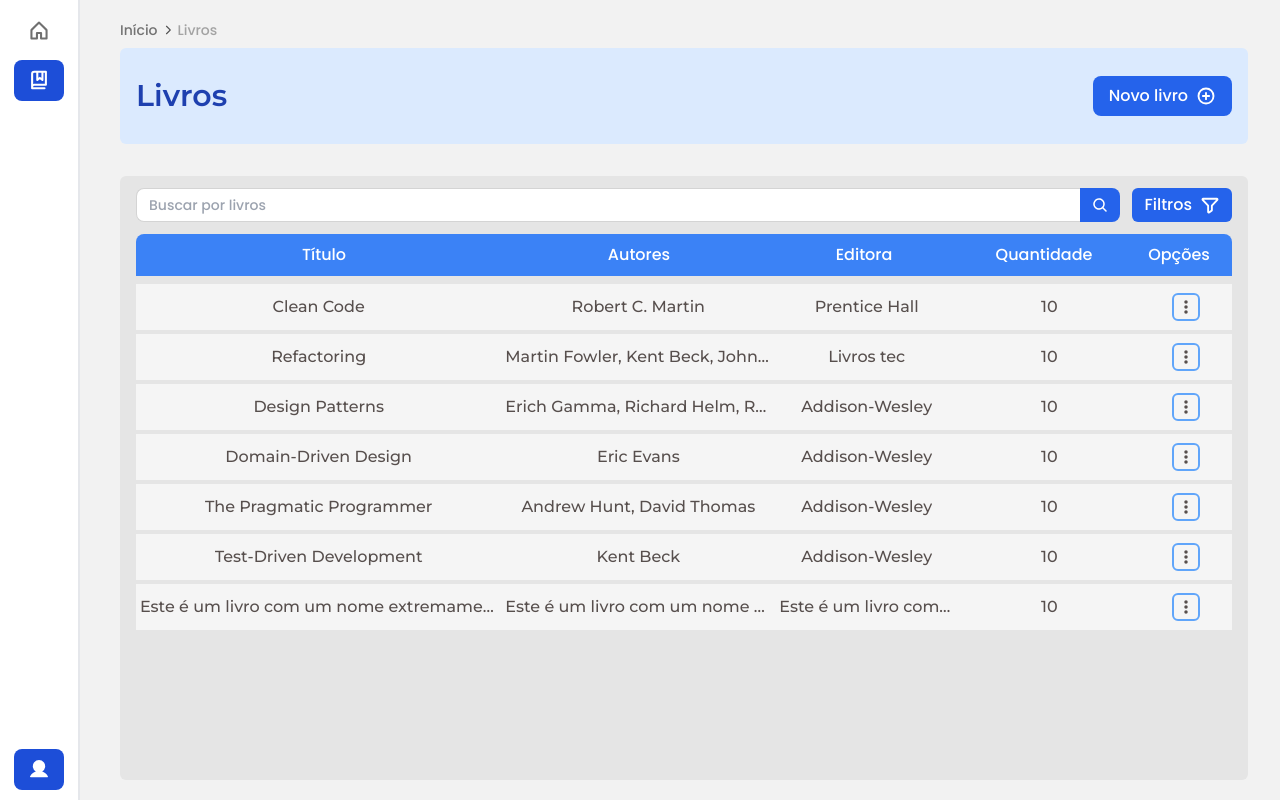
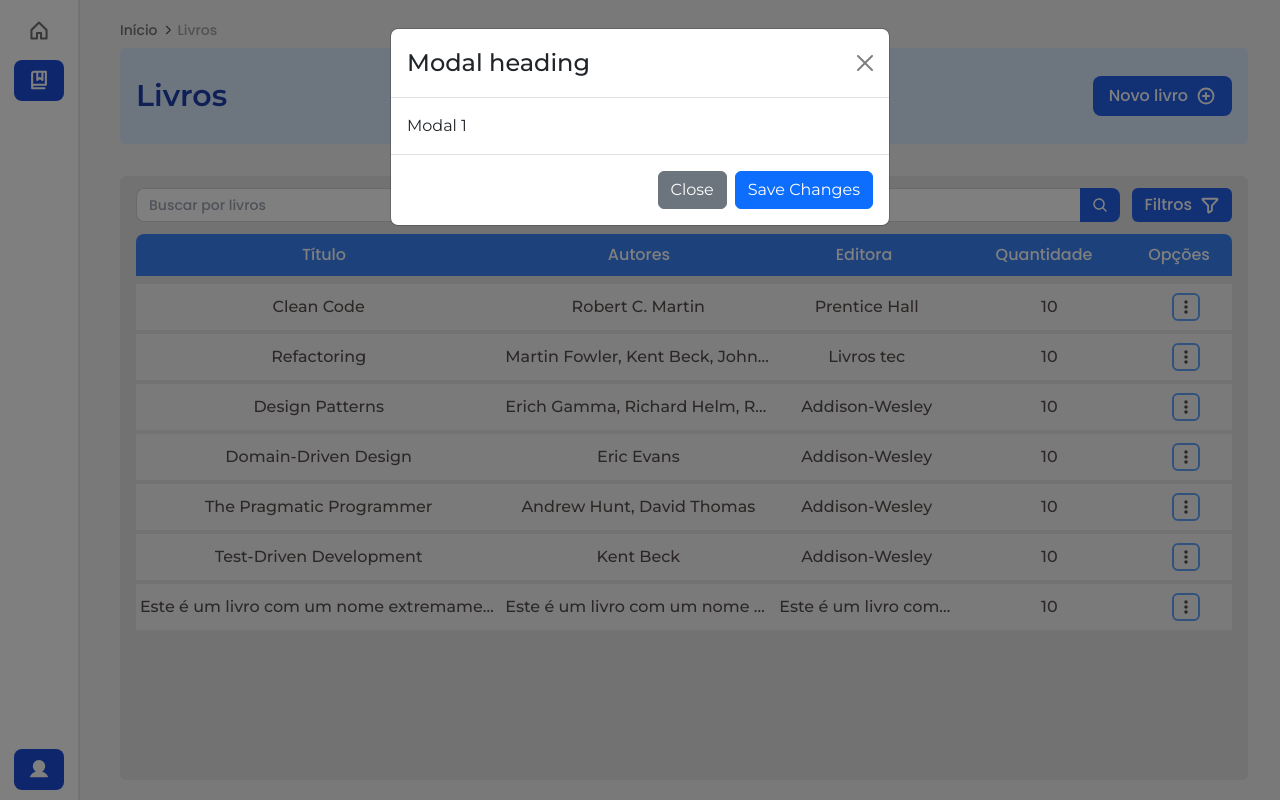
Before and after one commit to HenriqueLopesDev/bookShop, a Next.js app in the folder frontend/: page /livros in a window 1280 px wide. Both pictures are taken after a click on the button "Novo livro". Built offline with nearby package versions, Linux system fonts and the light colour scheme.

Commit message:
feat: create Modal component

```diff
--- a/frontend/app/livros/page.tsx
+++ b/frontend/app/livros/page.tsx
@@ -1,4 +1,4 @@
-import { BreadCrumb } from '@/components'
+import { BreadCrumb, MainModal } from '@/components'
 import {
   MagnifyingGlass,
   Funnel,
@@ -76,10 +76,12 @@ export default function Livros() {
           <h1 className="tw-font-semibold tw-font-mont tw-text-3xl tw-text-blue-800 tw-m-0">
             Livros
           </h1>
-          <button className="tw-text-white tw-bg-blue-600 tw-py-2 tw-px-4 tw-rounded-lg tw-flex tw-gap-2 tw-items-center hover:tw-bg-blue-500 hover:tw-text-neutral-100 tw-duration-500">
-            <span className="tw-font-medium tw-font-poppins">Novo livro</span>
-            <PlusCircle size={20} weight="bold" />
-          </button>
+          <MainModal description="Modal 1">
+            <button className="tw-text-white tw-bg-blue-600 tw-py-2 tw-px-4 tw-rounded-lg tw-flex tw-gap-2 tw-items-center hover:tw-bg-blue-500 hover:tw-text-neutral-100 tw-duration-500">
+              <span className="tw-font-medium tw-font-poppins">Novo livro</span>
+              <PlusCircle size={20} weight="bold" />
+            </button>
+          </MainModal>
         </div>
       </header>
       <div className="tw-bg-neutral-200 tw-bg-[#e9e9e9] tw-py-3 tw-px-4 tw-rounded-md tw-h-[calc(100vh-196px)] tw-flex tw-flex-col tw-gap-3">
--- a/frontend/components/breadCrumb/Breadcrumb.tsx
+++ b/frontend/components/breadCrumb/Breadcrumb.tsx
@@ -28,7 +28,7 @@ export default function BreadCrumb({ breadcrumbs }: breadCrumbProps) {
       {breadcrumbs.map((breadcrumb, index) => {
         return isLastBreadcrumb(index) ? (
           <span
-            key={breadcrumb.path}
+            key={index}
             className="tw-text-neutral-400 tw-font-medium tw-text-sm"
           >
             {breadcrumb.name}
--- a/frontend/components/index.ts
+++ b/frontend/components/index.ts
@@ -1,2 +1,3 @@
 export { default as BreadCrumb } from './breadCrumb/Breadcrumb'
 export { default as NavigationBar } from './navigationBar/NavigationBar'
+export { default as MainModal } from './mainModal/MainModal'
--- /dev/null
+++ b/frontend/components/mainModal/MainModal.tsx
@@ -0,0 +1,42 @@
+'use client'
+
+import { ReactNode, useState } from 'react'
+import { Button, Modal } from 'react-bootstrap'
+
+interface ModalProps {
+  description: string
+  children: ReactNode
+}
+
+/**
+ *
+ * @param children - React element that will act as the trigger for the modal, usually a button.
+ * @returns JSX.Element - Modal component
+ */
+export default function MainModal({ children, description }: ModalProps) {
+  const [show, setShow] = useState(false)
+
+  const handleClose = () => setShow(false)
+  const handleShow = () => setShow(true)
+
+  return (
+    <>
+      <div onClick={handleShow}>{children}</div>
+
+      <Modal show={show} onHide={handleClose}>
+        <Modal.Header closeButton>
+          <Modal.Title>Modal heading</Modal.Title>
+        </Modal.Header>
+        <Modal.Body>{description}</Modal.Body>
+        <Modal.Footer>
+          <Button variant="secondary" onClick={handleClose}>
+            Close
+          </Button>
+          <Button variant="primary" onClick={handleClose}>
+            Save Changes
+          </Button>
+        </Modal.Footer>
+      </Modal>
+    </>
+  )
+}
```
